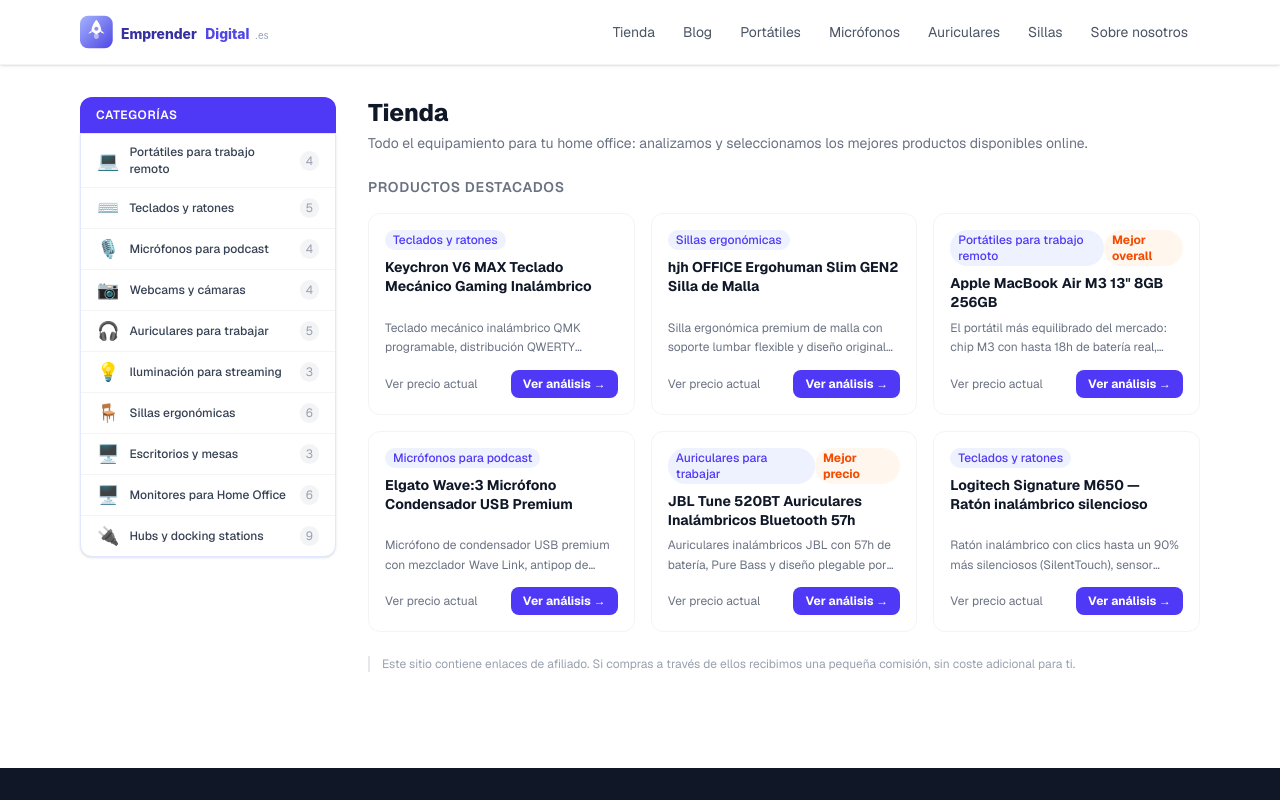
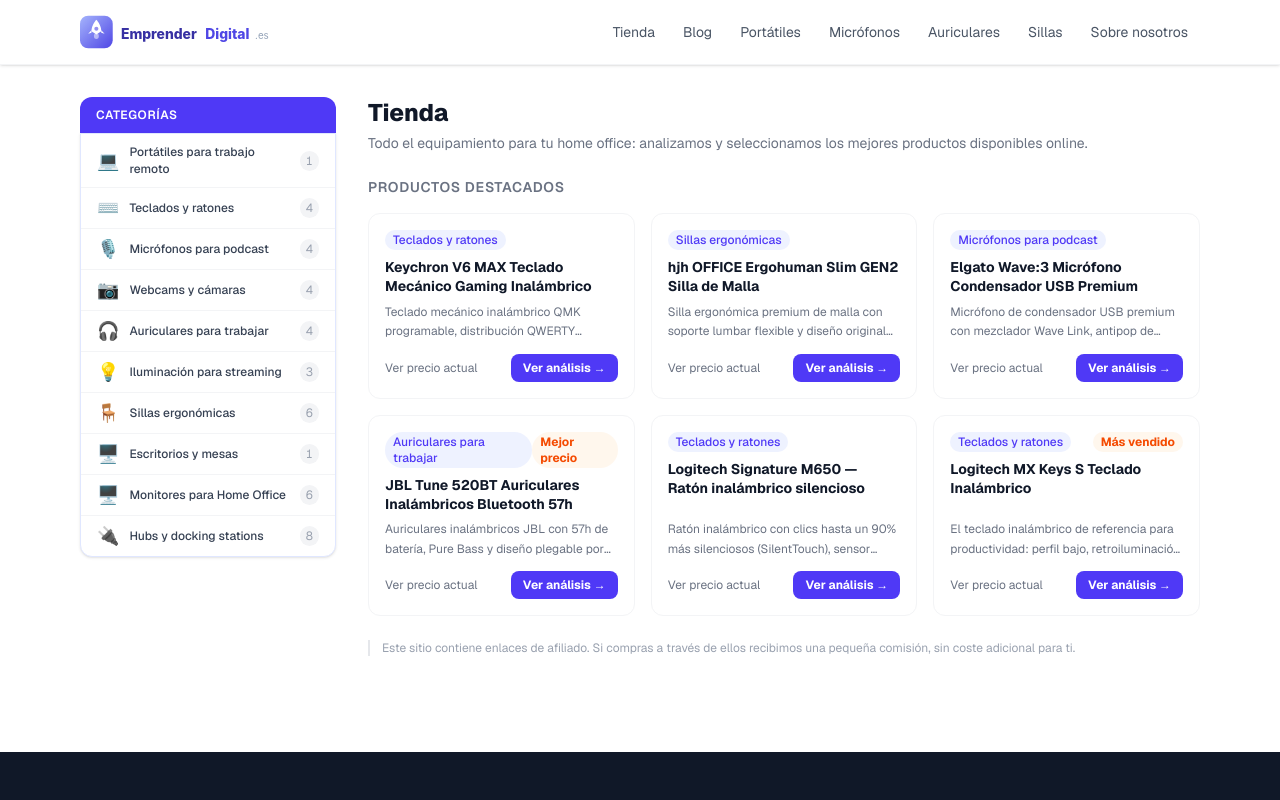
Before and after one commit to mktweb360/emprendedigital, a Next.js app: page /tienda in a window 1280 px wide. Shown: the top 800 px of the page. Built offline with nearby package versions, Linux system fonts and the light colour scheme.

Commit message:
Productos no disponibles en Amazon.es (12/10/2026): fuera de listados, sitemap y guías; la ficha redirige a su categoría

```diff
--- a/app/blog/[slug]/page.tsx
+++ b/app/blog/[slug]/page.tsx
@@ -1227,7 +1227,7 @@
   if (!post) notFound();
 
   const content = articleContent[slug];
-  const relatedProducts = post.relatedProducts?.map((s) => getProductBySlug(s)).filter(Boolean) ?? [];
+  const relatedProducts = post.relatedProducts?.map((s) => getProductBySlug(s)).filter((p) => p && !p.unavailable) ?? [];
   const relatedPosts = post.relatedPosts?.map((s) => getPostBySlug(s)).filter(Boolean) ?? [];
   const relatedSlugs = new Set([post.slug, ...relatedPosts.map((p) => p!.slug)]);
   const sameCategoryPosts = posts
@@ -1338,7 +1338,8 @@
             <p className="text-lg text-gray-700 leading-relaxed mb-8">{content.intro}</p>
 
             {content.sections.map((section) => {
-              const ctaProduct = section.productSlug ? getProductBySlug(section.productSlug) : undefined;
+              const found = section.productSlug ? getProductBySlug(section.productSlug) : undefined;
+              const ctaProduct = found && !found.unavailable ? found : undefined;
               return (
                 <section key={section.heading} className="mb-8">
                   <h2 className="text-xl font-extrabold text-gray-900 mb-3">{section.heading}</h2>
--- a/app/sitemap.ts
+++ b/app/sitemap.ts
@@ -33,7 +33,7 @@
     priority: 0.7,
   }));
 
-  const productPages: MetadataRoute.Sitemap = products.map((product) => ({
+  const productPages: MetadataRoute.Sitemap = products.filter((product) => !product.unavailable).map((product) => ({
     url: `${BASE}/tienda/${product.categorySlug}/${product.slug}`,
 
     changeFrequency: "monthly",
--- a/app/tienda/[categoria]/[producto]/page.tsx
+++ b/app/tienda/[categoria]/[producto]/page.tsx
@@ -1,6 +1,6 @@
 import type { Metadata } from "next";
 import Link from "next/link";
-import { notFound } from "next/navigation";
+import { notFound, redirect } from "next/navigation";
 import { products, getProductsByCategory, getProductBySlug, categories } from "@/data/products";
 import { amazonLink } from "@/lib/amazon";
 import { getPostBySlug } from "@/data/posts";
@@ -64,6 +64,7 @@
   const { categoria, producto } = await params;
   const product = getProductBySlug(producto);
   if (!product || product.categorySlug !== categoria) notFound();
+  if (product.unavailable) redirect(`/tienda/${product.categorySlug}`);
 
   const cat = categories.find((c) => c.slug === categoria);
   const faqs = categoryFaqs[categoria] ?? [];
--- a/data/products.ts
+++ b/data/products.ts
@@ -17,6 +17,8 @@
   badge?: string;
   image?: string;
   relatedPosts?: string[];
+  /** Fecha en que se comprobó que no se puede comprar en Amazon.es: se oculta de la web. */
+  unavailable?: string;
 };
 
 export const categories = [
@@ -36,6 +38,7 @@
   // PORTÁTILES
   {
     slug: "apple-macbook-air-m3-13",
+    unavailable: "2026-10-12",
     name: "Apple MacBook Air M3 13\" 8GB 256GB",
     asin: "B0CX242NL1",
     image: "/images/products/apple-macbook-air-m3-13.jpg",
@@ -76,6 +79,7 @@
   },
   {
     slug: "lenovo-thinkpad-x1-carbon-gen12",
+    unavailable: "2026-10-12",
     name: "Lenovo Yoga Slim 7 Gen 10 Aura Edition 14\" OLED Intel Core Ultra 7 258V",
     asin: "B0GHZYPL69",
     image: "/images/products/lenovo-thinkpad-x1-carbon-gen12.jpg",
@@ -96,6 +100,7 @@
   },
   {
     slug: "hp-pavilion-plus-14-oled",
+    unavailable: "2026-10-12",
     name: "ASUS Vivobook 15 F1504VA Intel Core 5 16GB 1TB",
     asin: "B0F99B78JN",
     image: "/images/products/hp-pavilion-plus-14-oled.jpg",
@@ -138,6 +143,7 @@
   },
   {
     slug: "logitech-mx-master-3s",
+    unavailable: "2026-10-12",
     name: "Logitech MX Master 3S Ratón Inalámbrico",
     asin: "B09HM94VDS",
     image: "/images/products/logitech-mx-master-3s.jpg",
@@ -281,6 +287,7 @@
   // AURICULARES
   {
     slug: "sony-wh-1000xm5-auriculares",
+    unavailable: "2026-10-12",
     name: "Sony WH-1000XM5 Auriculares Inalámbricos ANC 30h",
     asin: "B09XS7JWHH",
     image: "/images/products/sony-wh-1000xm5-auriculares.jpg",
@@ -444,6 +451,7 @@
   // ESCRITORIOS
   {
     slug: "flexispot-e7-pro-escritorio-ajustable",
+    unavailable: "2026-10-12",
     name: "FlexiSpot E7 Pro Escritorio Eléctrico Ajustable en Altura 140×70cm",
     asin: "B08C6JFNHQ",
     image: "/images/products/flexispot-e7-pro-escritorio-ajustable.jpg",
@@ -464,6 +472,7 @@
   },
   {
     slug: "flexispot-eg1-escritorio-ajustable",
+    unavailable: "2026-10-12",
     name: "FlexiSpot EG1 Escritorio Eléctrico Ajustable 120×60cm",
     asin: "B08GQ2TXFC",
     image: "/images/products/flexispot-eg1-escritorio-ajustable.jpg",
@@ -702,6 +711,7 @@
   },
   {
     slug: "anker-powerexpand-13en1-docking",
+    unavailable: "2026-10-12",
     name: "Anker PowerExpand 13 en 1 Docking Station USB-C — 85W, 4K HDMI",
     asin: "B08GM4GRLL",
     image: "/images/products/anker-powerexpand-13en1-docking.jpg",
@@ -1001,7 +1011,7 @@
 ];
 
 export function getProductsByCategory(categorySlug: string): Product[] {
-  return products.filter((p) => p.categorySlug === categorySlug);
+  return products.filter((p) => p.categorySlug === categorySlug && !p.unavailable);
 }
 
 export function getProductBySlug(slug: string): Product | undefined {
@@ -1009,5 +1019,5 @@
 }
 
 export function getFeaturedProducts(n: number): Product[] {
-  return [...products].sort((a, b) => b.rating - a.rating).slice(0, n);
+  return products.filter((p) => !p.unavailable).sort((a, b) => b.rating - a.rating).slice(0, n);
 }
```
